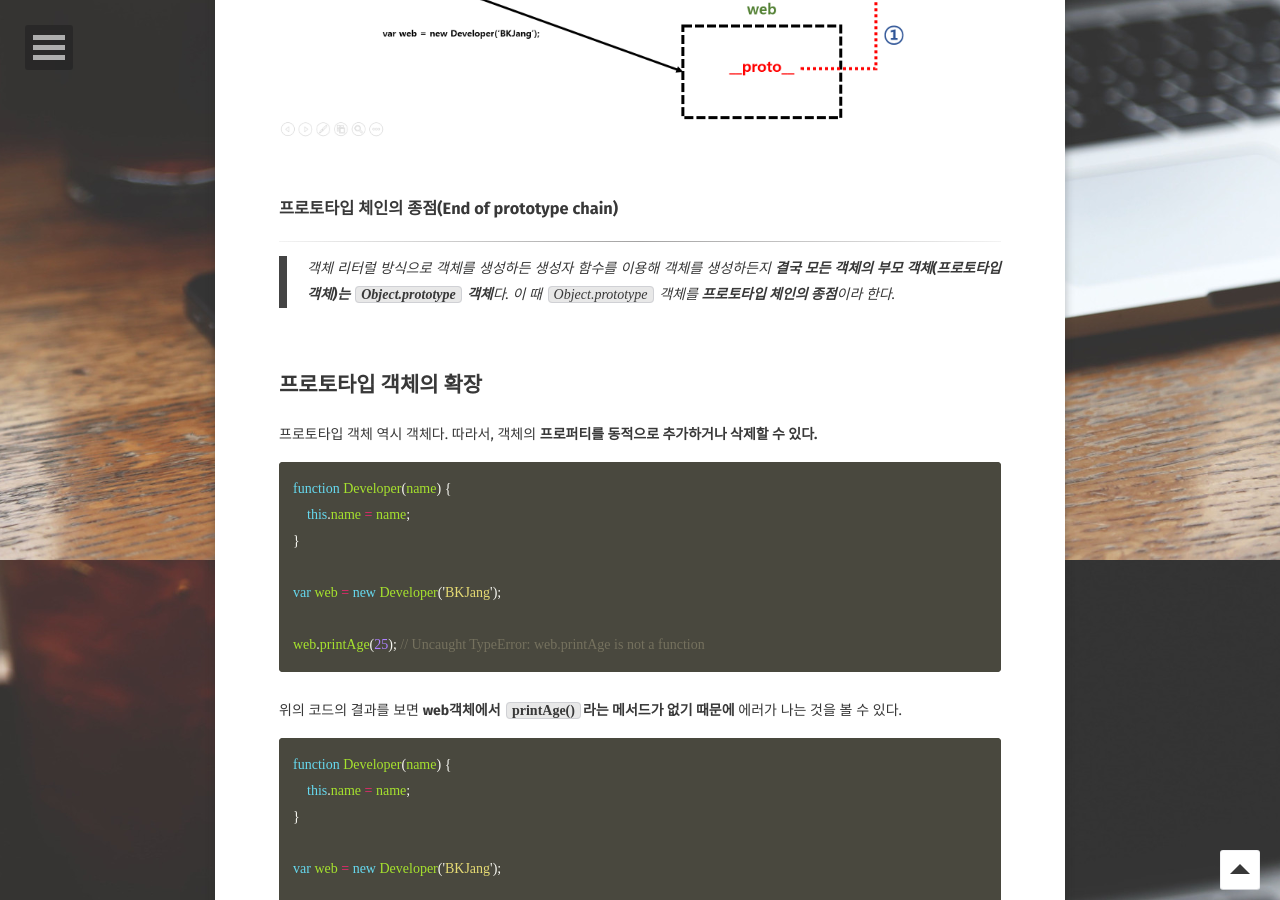
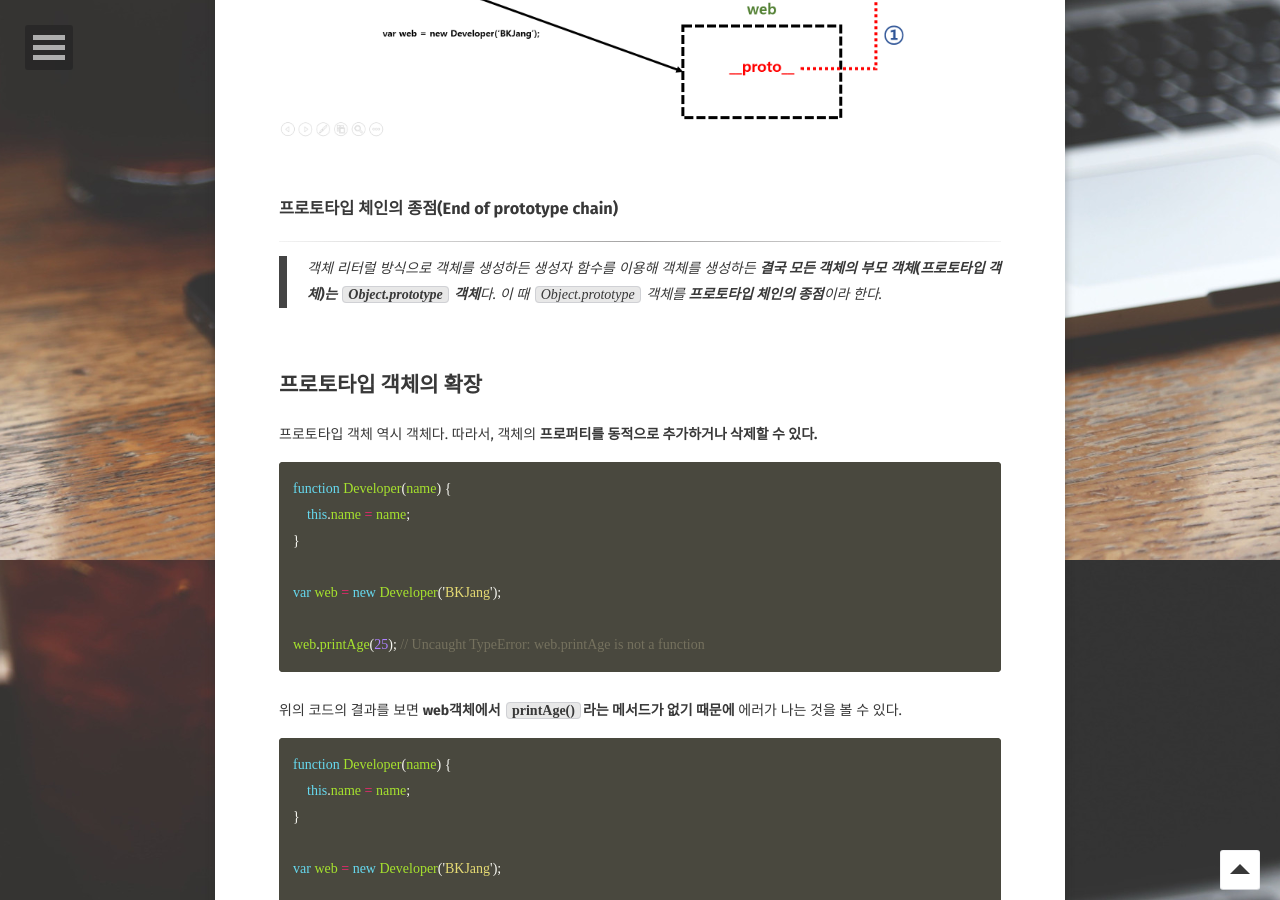
Before and after one commit to BKJang/DEVLOG, a Jekyll site: the page built from _posts/javascript/2018-10-03-ProtoType_Chain.md, in a window 1280 px wide and 900 px high, scrolled down 3040 px. Built offline with Jekyll 4.4.1, drawn with Linux system fonts in a browser that asks for light colours; some web fonts are replaced; comment, search, counter and statistics services are not loaded; some of the changed text lies outside the part shown.

Commit message:
Update 2018-10-03-ProtoType_Chain.md

````diff
--- a/_posts/javascript/2018-10-03-ProtoType_Chain.md
+++ b/_posts/javascript/2018-10-03-ProtoType_Chain.md
@@ -88,7 +88,7 @@
 
 ---
 
-> 객체 리터럴 방식으로 객체를 생성하든 생성자 함수를 이용해 객체를 생성하든지 **결국 모든 객체의 부모 객체(프로토타입 객체)는 `Object.prototype` 객체**다. 이 때 `Object.prototype` 객체를 **프로토타입 체인의 종점**이라 한다.
+> 객체 리터럴 방식으로 객체를 생성하든 생성자 함수를 이용해 객체를 생성하든 **결국 모든 객체의 부모 객체(프로토타입 객체)는 `Object.prototype` 객체**다. 이 때 `Object.prototype` 객체를 **프로토타입 체인의 종점**이라 한다.
 
 <br/>
 
@@ -134,7 +134,7 @@
 
 ## 기본 데이터 타입의 확장
 
-자바스크립트에서 숫자, **문자열과 같은 기본 데이터 타입에서 사용되는 표준 메서드의 경우 `Number.prototype`과 `String.prototype` 객체에 정의**되어 있다.
+자바스크립트에서 **숫자, 문자열과 같은 기본 데이터 타입에서 사용되는 표준 메서드의 경우 `Number.prototype`과 `String.prototype` 객체에 정의**되어 있다.
 
 ```javascript
 var str = 'hello world';
````
Also changed, not shown: other parts of _posts/javascript/2018-10-03-ProtoType_Chain.md (+1 -1 lines).
